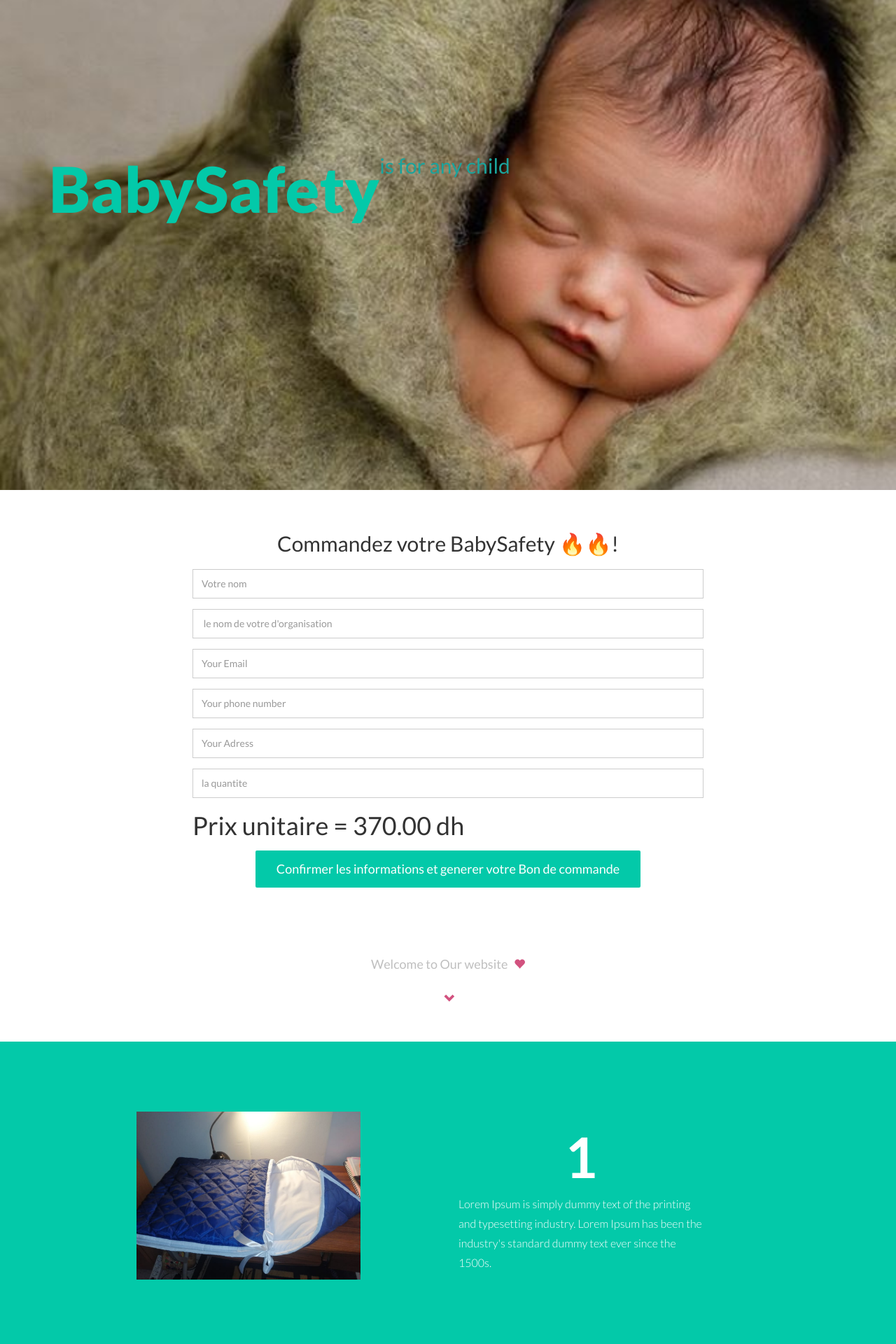
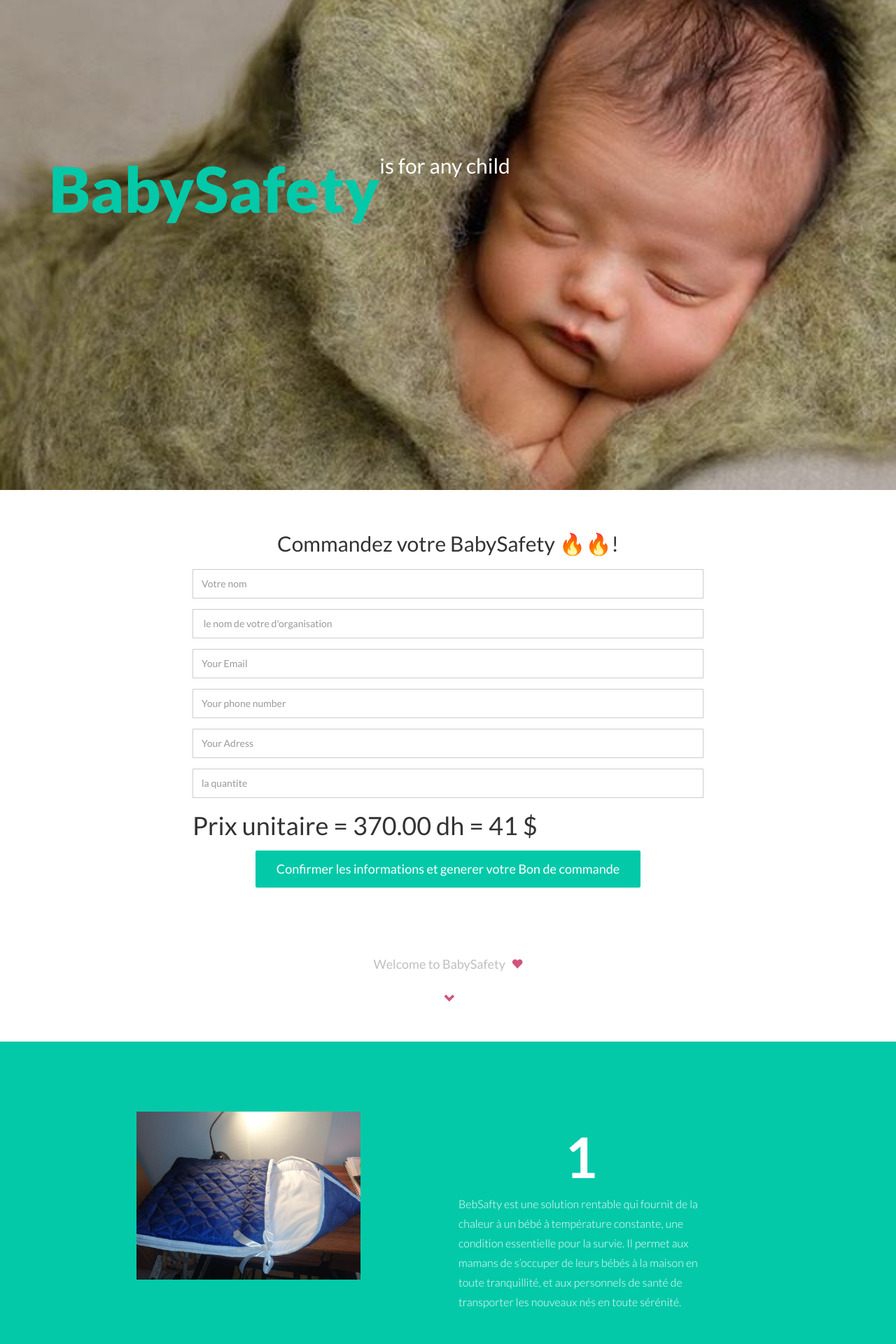
Before and after one commit to Reda-ELOUAHABI/BabySafety-Enactus-EMI, a PHP site: page / in a window 1280 px wide. Shown: the top 1920 px of the page at 70% size. Run offline with PHP 8.4, Linux system fonts and the light colour scheme.

Commit message:
add screenshot

```diff
--- a/index.php
+++ b/index.php
@@ -35,7 +35,7 @@
         <div class="container">
           <div class="row centered">
             <h1>BabySafety</h1>
-            <h2>is for any child</h2>
+            <h2 style="color: white;">is for any child</h2>
           </div>
           <!--/row -->
         </div>
@@ -78,7 +78,7 @@
             <div class="form-group">
               <input type="number" name="quantity" min="1" max="10000" class="form-control" id="contact-quantite" placeholder="la quantite" data-rule="number" data-msg="Please enter a valid quantity">
               <h1>
-              Prix unitaire = 370.00 dh
+              Prix unitaire = 370.00 dh  = 41 $
               </h1>
               <div class="validate"></div>
             </div>
@@ -115,7 +115,7 @@
     <div class="container">
       <div class="row centered">
         <div class="col-md-8 col-md-offset-2">
-          <h4>Welcome to Our website  <i class="glyphicon glyphicon-heart"></i></h4>
+          <h4>Welcome to BabySafety  <i class="glyphicon glyphicon-heart"></i></h4>
           <br/>
           <i class="glyphicon glyphicon-chevron-down"></i>
         </div>
@@ -138,7 +138,7 @@
 
         <div class="col-md-4">
           <h1 data-effect="slide-right">1</h1>
-          <p>Lorem Ipsum is simply dummy text of the printing and typesetting industry. Lorem Ipsum has been the industry's standard dummy text ever since the 1500s.</p>
+          <p>BebSafty est une solution rentable qui fournit de la chaleur à un bébé à température constante, une condition essentielle pour la survie. Il permet aux mamans de s’occuper de leurs bébés à la maison en toute tranquillité, et aux personnels de santé de transporter les nouveaux nés en toute sérénité. </p>
 
           <!-- <p><a class="btn btn-default btn-lg" role="button">MORE INFO</a> <a class="btn btn-action btn-lg" role="button">DOWNLOAD NOW</a></p>
      -->
@@ -173,7 +173,7 @@
       <div class="row mt">
         <div class="col-md-4 col-md-offset-2">
           <h1 data-effect="slide-left">2</h1>
-          <p>Lorem Ipsum is simply dummy text of the printing and typesetting industry. Lorem Ipsum has been the industry's standard dummy text ever since the 1500s.</p>
+          <p>La solution technique est sous forme d’un sac de couchage pour bébé, composée de deux tissus : intérieur et extérieur. En dessous, se trouve une poche ou se met une bouillote. le tissu intérieur pourra se mettre en contact avec tout type de peau sans aucun danger. Et pour celui de l’extérieur est en plastique imperméable , il est bien fin pour que ça n’influence pas le transfert de chaleur au bébé.</p>
         </div>
         <!--/col-md-4 -->
         <div class="col-md-6 centered">
@@ -192,7 +192,7 @@
     <div class="container">
       <div class="row">
         <div class="col-md-8 col-md-offset-2 centered">
-          <p>PRE-ORDER OUR BUNDLE</p>
+          <p>feel free to contact us for any further assistance</p>
         </div>
       </div>
       <!--/row -->
@@ -212,8 +212,7 @@
 
         <div class="col-md-4">
           <h1 data-effect="slide-right">3</h1>
-          <p>Lorem Ipsum is simply dummy text of the printing and
-            typesetting industry. Lorem Ipsum has been the industry's standard dummy text ever since the 1500s.</p>
+          <p>Le froid attaque chaque année les régions montagneuses . La température atteint des valeurs inférieures à 0°C en hiver          (jusqu’à -18°C). Une contrainte qui met en danger la population rurale des provinces exilées, rend leurs vies plus rudes, et leur fait souffrir dans les plus pires des cas des fréquents décès. Ceci pose un risque plus dangereux pour les bébés qui sont trois fois plus sensibles au froid que les adultes et qui ont généralement beaucoup de mal à réguler leur température de base qui se situe aux environs de 37°- 37°5. S’y adapter, leurs demandent beaucoup d’efforts et d’énergies .</p>
         </div>
         <!--/col-md-4 -->
 
@@ -242,6 +241,5 @@
   <script src="js/main.js"></script>
 </body>
 </html>
-BabySafety
-nGPk@MnLGZOS)Tea#bV@
-<img src="images/logo111.png" width="200px" height="200px" >
+
+<img src="images/logo111.png" width="200px" height="200px" alt="Logo">
```
Also changed, not shown: screencapture-localhost-BabySafety-Enactus-EMI-2021-03-27-21_12_51.png (added).
